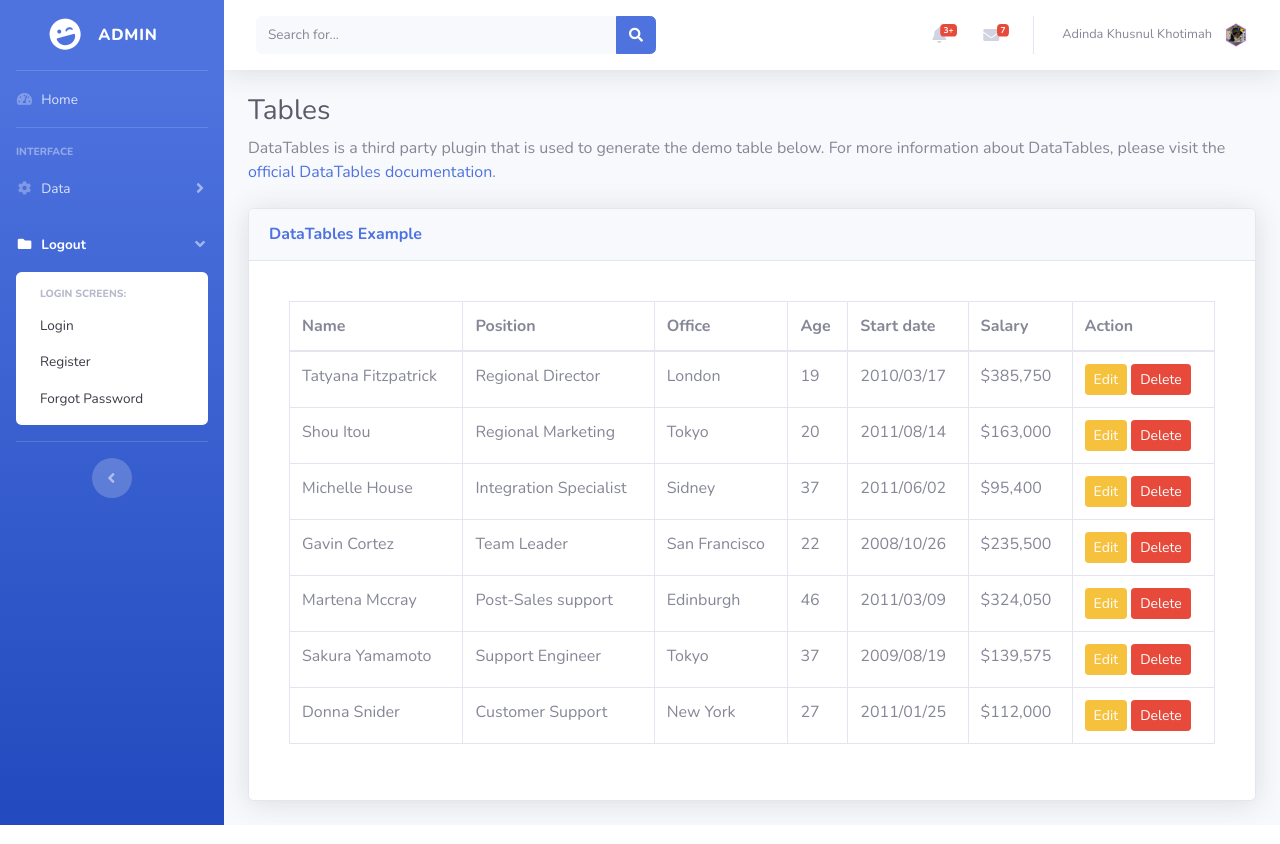
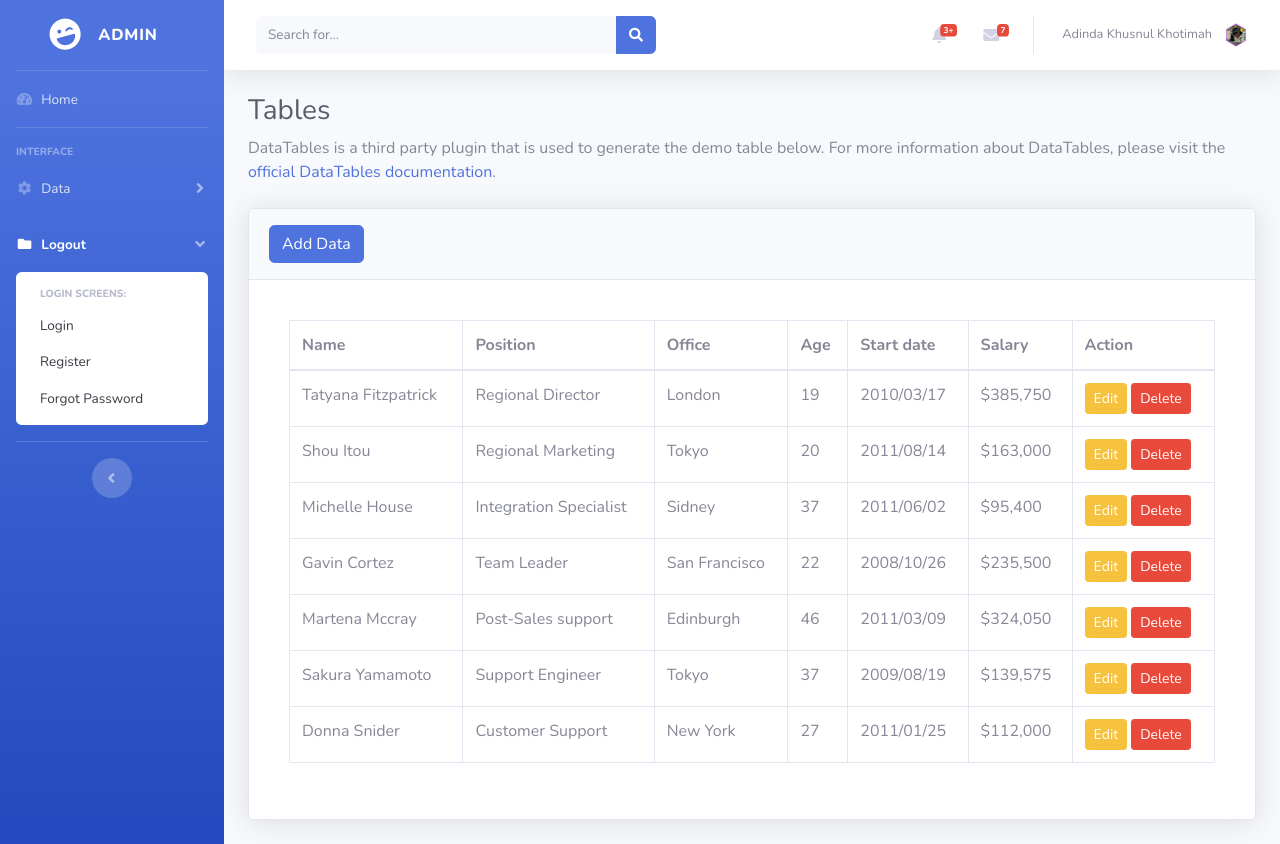
Before and after one commit to dindaa06/portofolio, a PHP site: page /halamanadmin/tables.php in a window 1280 px wide. Run offline with PHP 8.4, Linux system fonts and the light colour scheme.

Commit message:
test testt

```diff
--- a/halamanadmin/tables.php
+++ b/halamanadmin/tables.php
@@ -300,7 +300,7 @@
                     <!-- DataTales Example -->
                     <div class="card shadow mb-4">
                         <div class="card-header py-3">
-                            <h6 class="m-0 font-weight-bold text-primary">DataTables Example</h6>
+                        <button type="button" class="btn btn-primary">Add Data</button>
                         </div>
                         <div class="card-body">
                             <div class="table-responsive">
```
